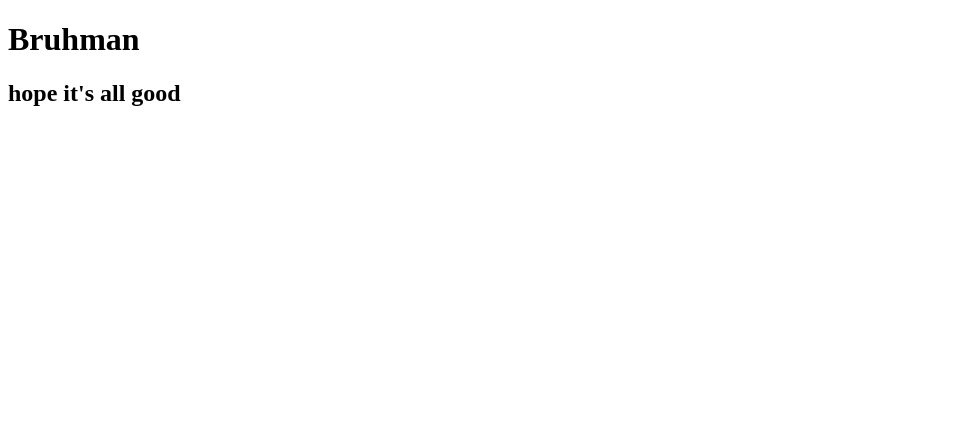
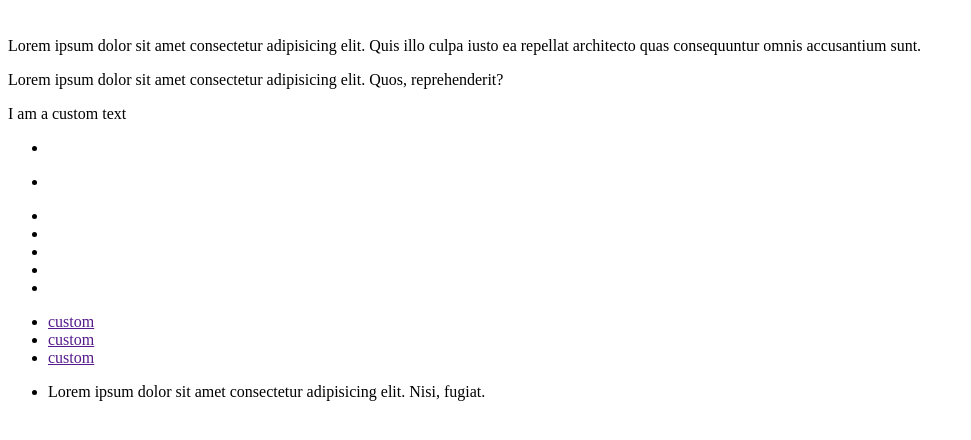
Before and after one commit to Ku0904/WebDev, a plain HTML site: page index.html in a window 1280 px wide. Shown: the whole page, without its empty margins (0-971 px from the left). Drawn offline with Linux system fonts and the light colour scheme.

Commit message:
HTML tags learned with emmet

```diff
--- a/index.html
+++ b/index.html
@@ -4,10 +4,57 @@
     <meta charset="UTF-8">
     <meta http-equiv="X-UA-Compatible" content="IE=edge">
     <meta name="viewport" content="width=device-width, initial-scale=1.0">
-    <title>Document</title>
+    <title>Leaning</title>
 </head>
 <body>
-    <h1>Bruhman</h1>
-    <h2>hope it's all good</h2>
+    <h1 id="main-heading"></h1><!--h1#main-heading-->
+    <p class="hc"></p><!--p.classname-->
+    <p class="para pw"></p><!--p.para.pw-->
+    <h1></h1><!--h1-->
+    <p></p><!--p-->
+    <table></table><!--table-->
+    <p>Lorem ipsum dolor sit amet consectetur adipisicing elit. Quis illo culpa iusto ea repellat architecto quas consequuntur omnis accusantium sunt.<!--lorem20--></p>
+    <p title="custom value">Lorem ipsum dolor sit amet consectetur adipisicing elit. Quos, reprehenderit?</p><!--p[tittle="custom value"] we use [] for custom atribute-->
+    <p>I am a custom text</p><!--p{write your text}-->
+    <div><!--div-->
+        <ul><!--ul-->
+            <li></li><!--li-->
+        </ul>
+    </div>
+    <div><!--div>ul>li-->
+        <ul>
+            <li></li>
+        </ul>
+    </div>
+    <div><!--div>p+p+p-->
+        <p></p>
+        <p></p>
+        <p></p>
+    </div>
+    <div><!--div>ul>li*5>a a for anchor tag-->
+        <ul>
+            <li><a href=""></a></li>
+            <li><a href=""></a></li>
+            <li><a href=""></a></li>
+            <li><a href=""></a></li>
+            <li><a href=""></a></li>
+        </ul>
+    </div>
+    <div><!--div>(nav>ul>li*3>a{custom})+footer>ul>li>p-->
+        <nav>
+            <ul>
+                <li><a href="">custom</a></li>
+                <li><a href="">custom</a></li>
+                <li><a href="">custom</a></li>
+            </ul>
+        </nav>
+        <footer>
+            <ul>
+                <li>
+                    <p>Lorem ipsum dolor sit amet consectetur adipisicing elit. Nisi, fugiat.</p>
+                </li>
+            </ul>
+        </footer>
+    </div>
 </body>
 </html>
```
